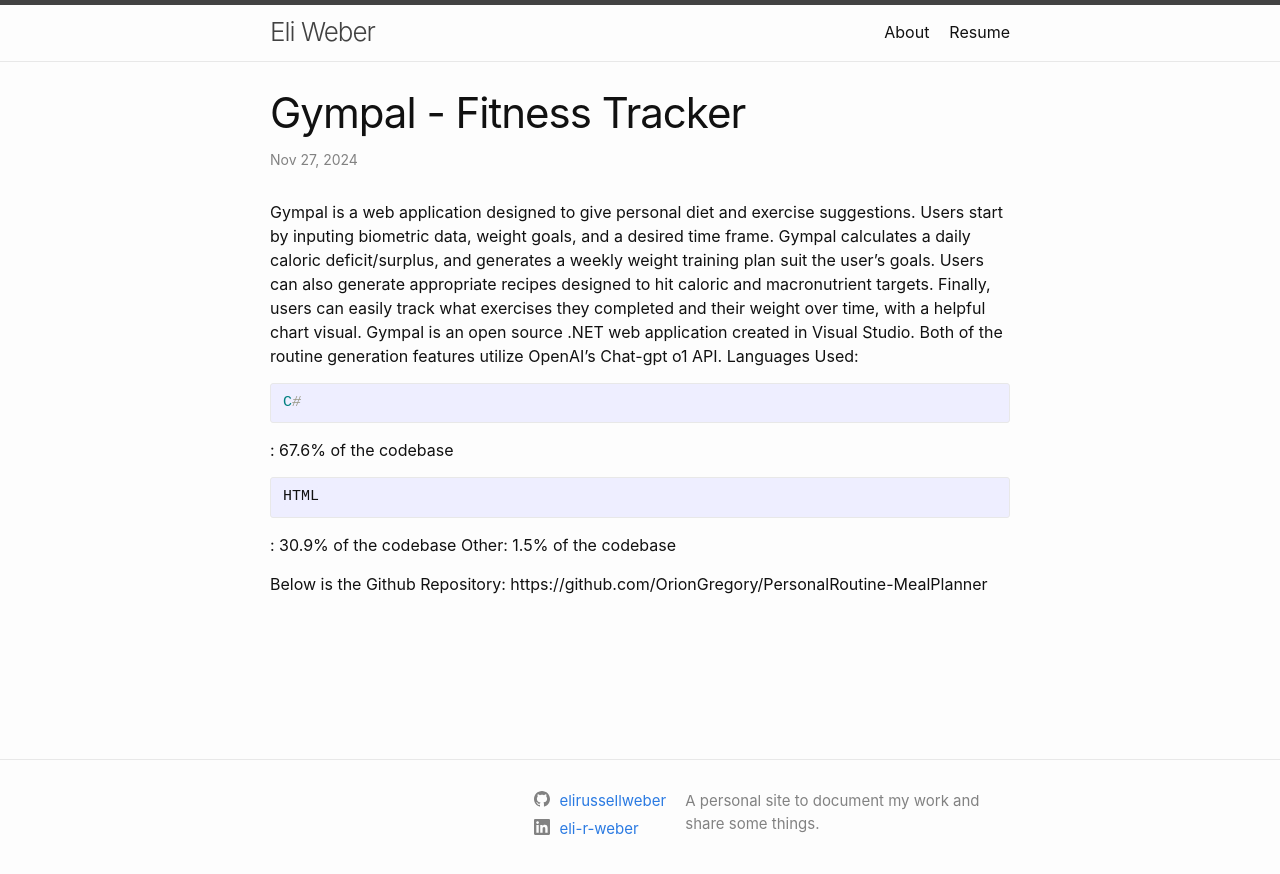
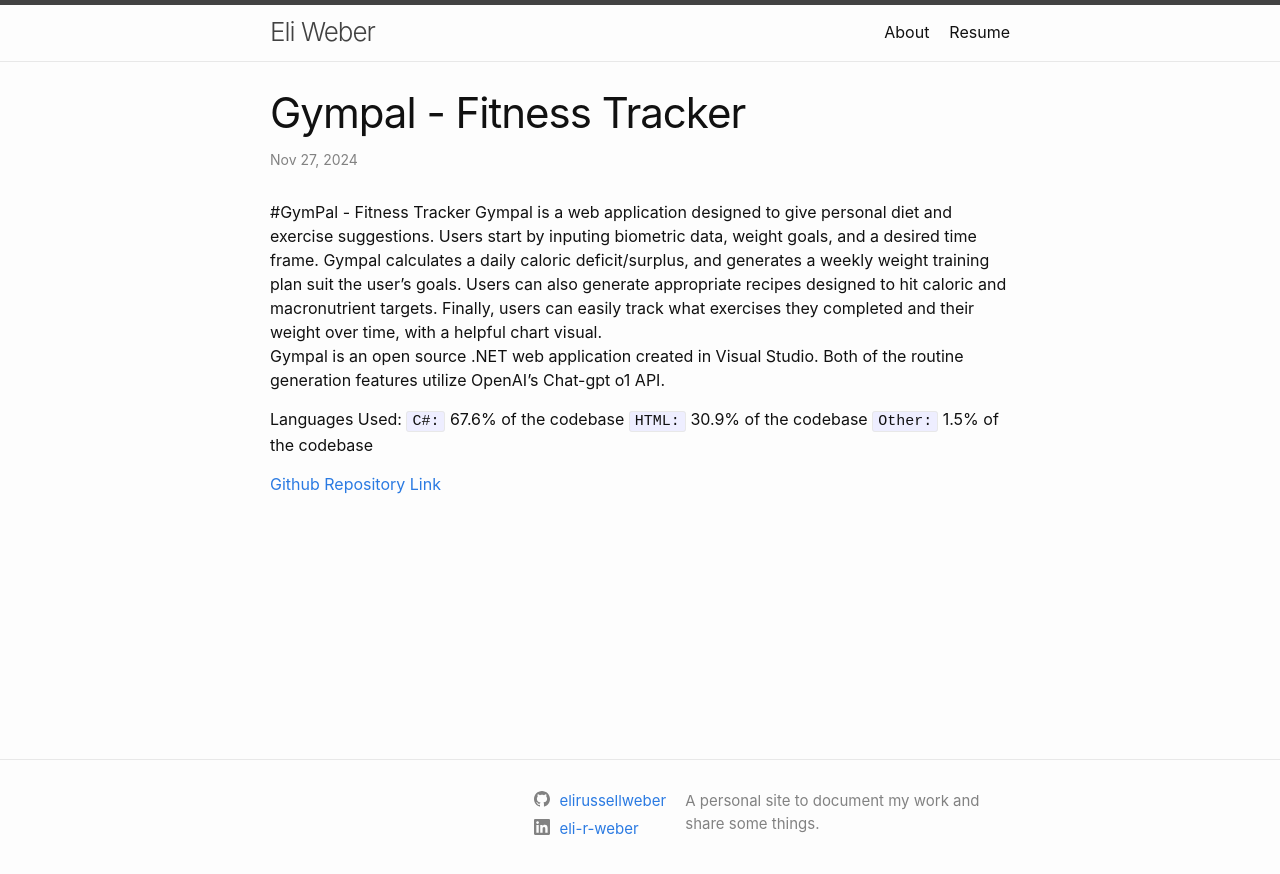
Before and after one commit to elirussellweber/elirussellweber, a Jekyll site: the page built from _posts/2024-11-27-gympal.markdown, in a window 1280 px wide. Shown: the top 874 px of the page. Built offline with Jekyll 4.4.1, drawn with Linux system fonts in a browser that asks for light colours; a file with an impossible date is left out.

Commit message:
Update 2024-11-27-gympal.markdown

```diff
--- a/_posts/2024-11-27-gympal.markdown
+++ b/_posts/2024-11-27-gympal.markdown
@@ -4,13 +4,13 @@
 date:   2024-11-27 15:08:33 -0500
 categories: jekyll update
 ---
-
+#GymPal - Fitness Tracker
 Gympal is a web application designed to give personal diet and exercise suggestions. Users start by inputing biometric data, weight goals, and a desired time frame. Gympal calculates a daily caloric deficit/surplus, and generates a weekly weight training plan suit the user's goals. Users can also generate appropriate recipes designed to hit caloric and macronutrient targets. Finally, users can easily track what exercises they completed and their weight over time, with a helpful chart visual.
 Gympal is an open source .NET web application created in Visual Studio. Both of the routine generation features utilize OpenAI's Chat-gpt o1 API.
+
 Languages Used:
-{% highlight ruby %}C#{% endhighlight %}: 67.6% of the codebase
-{% highlight HTML %}HTML{% endhighlight %}: 30.9% of the codebase
-Other: 1.5% of the codebase
+`C#:` 67.6% of the codebase
+`HTML:` 30.9% of the codebase
+`Other:` 1.5% of the codebase
 
-Below is the Github Repository:
-https://github.com/OrionGregory/PersonalRoutine-MealPlanner
+[Github Repository Link](https://github.com/OrionGregory/PersonalRoutine-MealPlanner)
```
